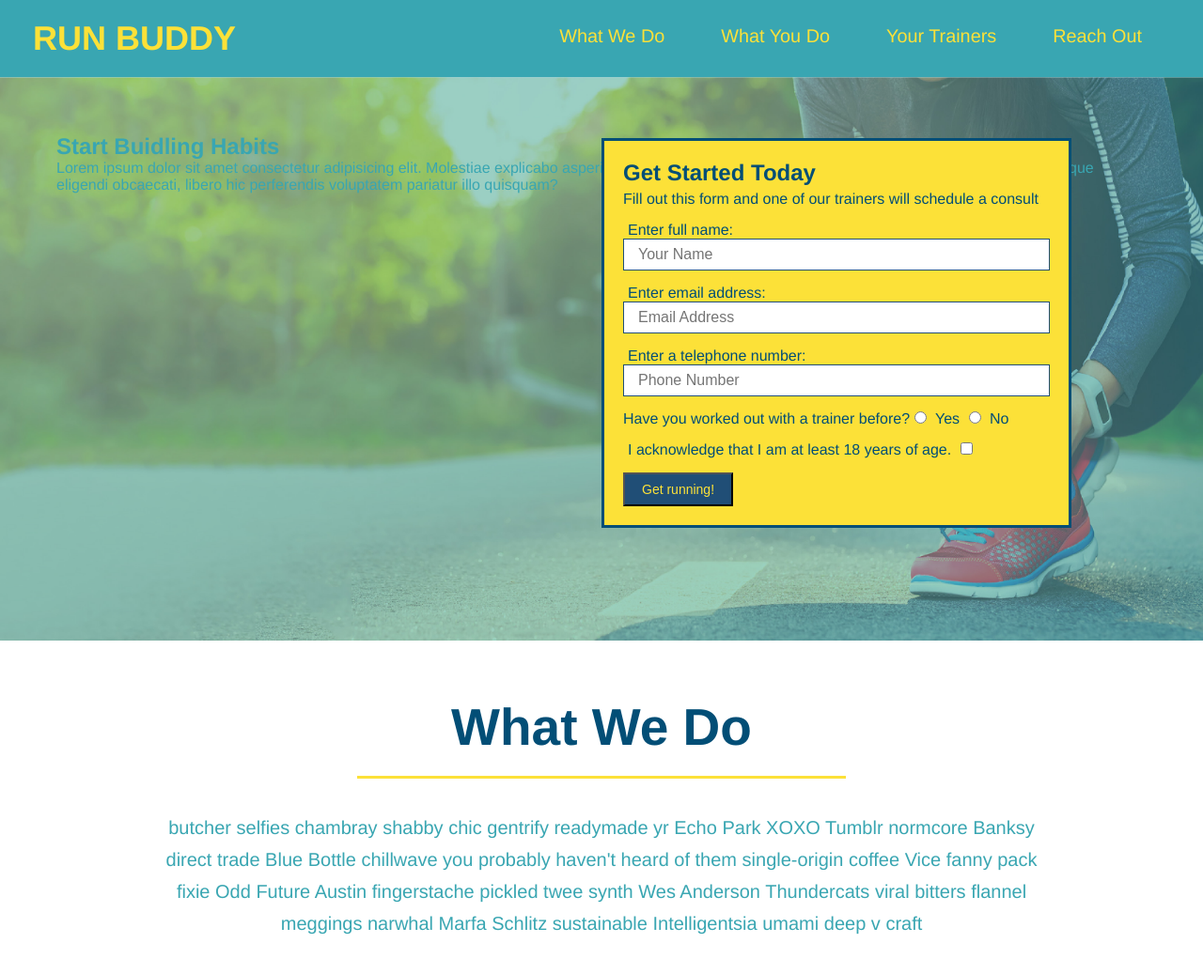
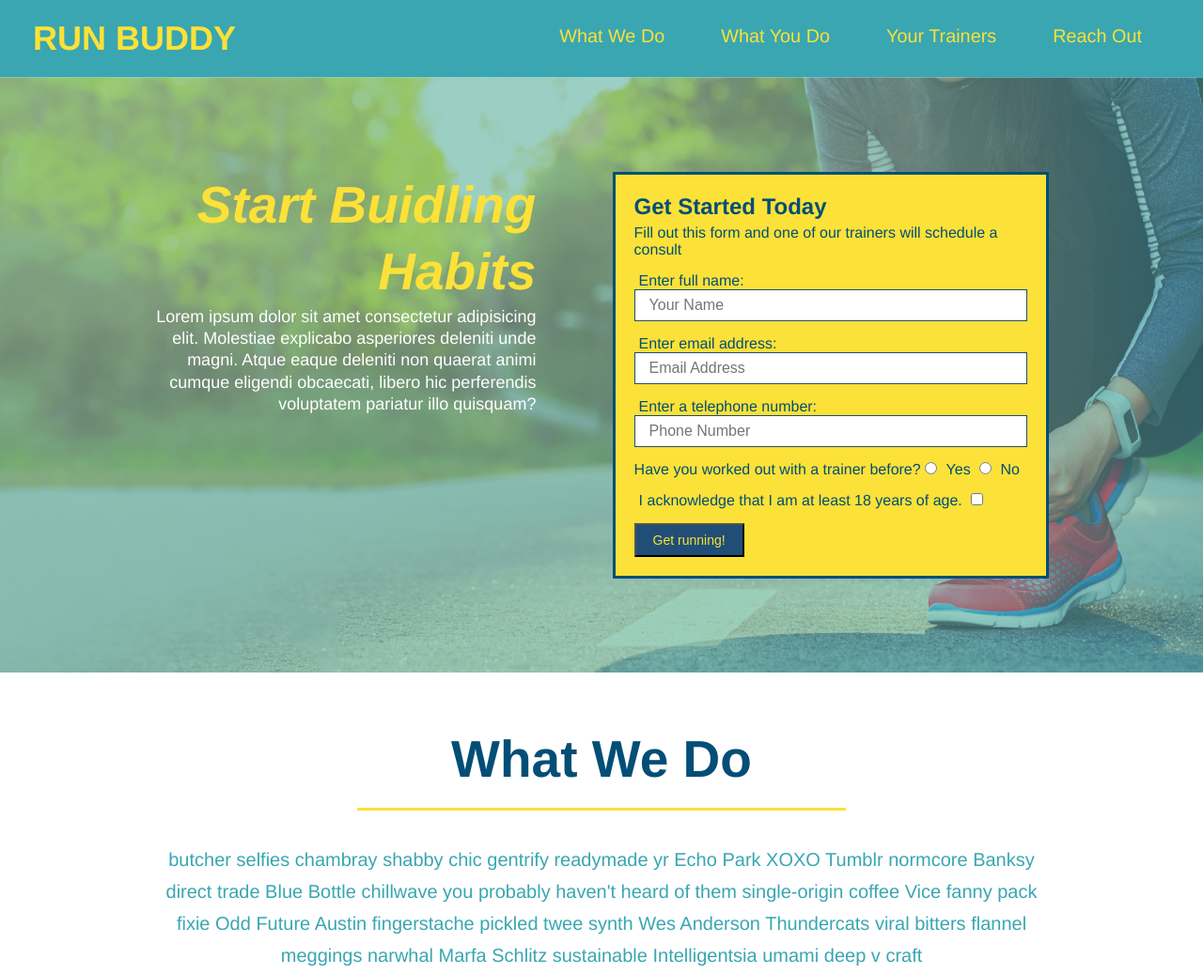
Before and after one commit to corycalaway/run-buddy, a plain HTML site: page index.html in a window 1280 px wide. Shown: the top 1037 px of the page at 94% size. Drawn offline with Linux system fonts and the light colour scheme.

Commit message:
add flexbox to the hero

```diff
--- a/assets/css/style.css
+++ b/assets/css/style.css
@@ -93,23 +93,37 @@ section {
 /* Hero Style Start */
 .hero {
     background-image: url("../images/hero-bg.jpg");
-    height: 600px;
     background-size: cover;
     background-position: center;
-    position: relative;
+    display: flex;
+    justify-content: center;
+    flex-wrap: wrap;
 }
-/* Hero Style End */
+
+/* Hero Text Box */
+.hero-cta {
+    width: 35%;
+    text-align: right;
+    margin: 3.5%;
+    color: #fff;
+    font-size: 18px;
+    line-height: 1.3;
+}
+
+.hero-cta h2 {
+    font-style: italic;
+    font-size: 55px;
+    color: #fce138;
+}
 
 /* form box style start */
 .hero-form {
     border: 3px solid #024e76;
     background-color: #fce138;
     padding: 20px;
-    width: 500px;
     color: #024e76;
-    position: absolute;
-    bottom: 120px;
-    right: 140px;
+    width: 40%;
+    margin: 3.5%;
 }
 
 .hero-form h3 {
```
